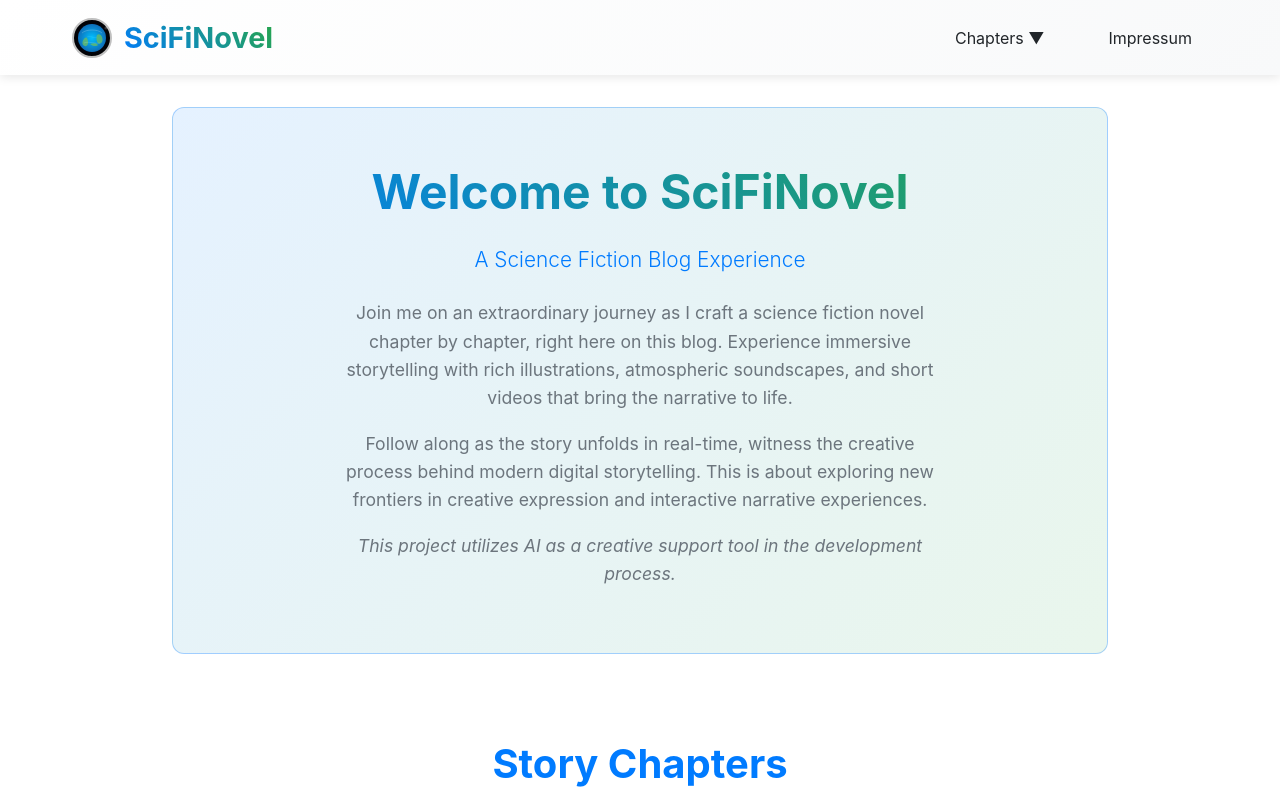
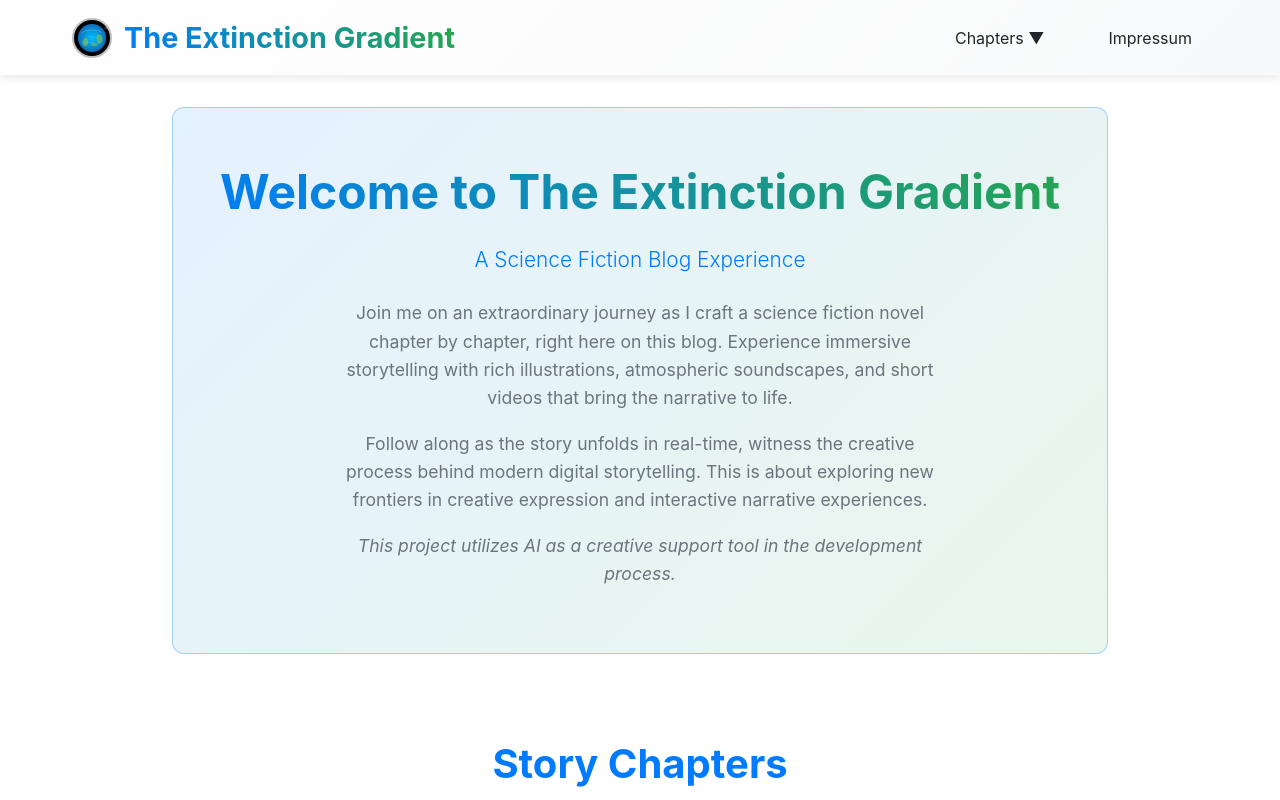
Before and after one commit to flipdidip/SciFiNovel, a React (Vite) app: page / in a window 1280 px wide. Shown: the top 800 px of the page. Built offline with nearby package versions, Linux system fonts and the light colour scheme.

Commit message:
Name of the novel added

```diff
--- a/index.html
+++ b/index.html
@@ -6,10 +6,10 @@
     <meta name="viewport" content="width=device-width, initial-scale=1.0" />
     <meta
       name="description"
-      content="SciFiNovel - An interactive science fiction experience"
+      content="The Extinction Gradient - An interactive science fiction experience"
     />
-    <meta name="author" content="SciFiNovel Team" />
-    <title>SciFiNovel</title>
+    <meta name="author" content="The Extinction Gradient Team" />
+    <title>The Extinction Gradient</title>
 
     <!-- GitHub Pages SPA redirect handling -->
     <script>
--- a/public/404.html
+++ b/public/404.html
@@ -2,13 +2,13 @@
 <html lang="en">
   <head>
     <meta charset="utf-8" />
-    <title>SciFiNovel</title>
+    <title>The Extinction Gradient</title>
     <script>
       // GitHub Pages SPA redirect
       // This script takes the current URL and redirects to the index page with the URL encoded as a query parameter
       // The index page will then use JavaScript to decode the URL and navigate to the correct route
 
-      var segmentCount = 1; // Number of segments to keep (SciFiNovel)
+      var segmentCount = 1; // Number of segments to keep (The Extinction Gradient)
       var l = window.location;
 
       // Redirect to index.html with the path as a query parameter
--- a/src/components/Header.tsx
+++ b/src/components/Header.tsx
@@ -22,8 +22,8 @@ const Header = () => {
     <header className="header">
       <div className="header-content">
         <Link to="/" className="logo" onClick={closeMobileMenu}>
-          <img src={logoSvg} alt="SciFiNovel Logo" className="logo-image" />
-          <h1>SciFiNovel</h1>
+          <img src={logoSvg} alt="The Extinction Gradient Logo" className="logo-image" />
+          <h1>The Extinction Gradient</h1>
         </Link>
 
         <button
--- a/src/pages/HomePage.tsx
+++ b/src/pages/HomePage.tsx
@@ -5,7 +5,7 @@ const HomePage = () => {
   return (
     <div className="home-page">
       <div className="hero-section">
-        <h1>Welcome to SciFiNovel</h1>
+        <h1>Welcome to The Extinction Gradient</h1>
         <p className="hero-subtitle">A Science Fiction Blog Experience</p>
         <div className="hero-description">
           <p>
--- a/src/pages/ImpressumPageSecure.tsx
+++ b/src/pages/ImpressumPageSecure.tsx
@@ -116,7 +116,7 @@ const ImpressumPage = () => {
         <section className="impressum-section">
           <h2>Legal Information</h2>
           <div className="info-block">
-            <h3>SciFiNovel Project</h3>
+            <h3>The Extinction Gradient Project</h3>
             <p>
               This is an interactive science fiction novel application created
               for educational and entertainment purposes.
@@ -128,7 +128,7 @@ const ImpressumPage = () => {
           <h2>Contact Information</h2>
           <div className="info-block">
             <p>
-              <strong>Project:</strong> SciFiNovel
+              <strong>Project:</strong> The Extinction Gradient
             </p>
             <p>
               <strong>Repository:</strong>{" "}
```
Also changed, not shown: 4 other files (tests, documents, lock files or other folders).
